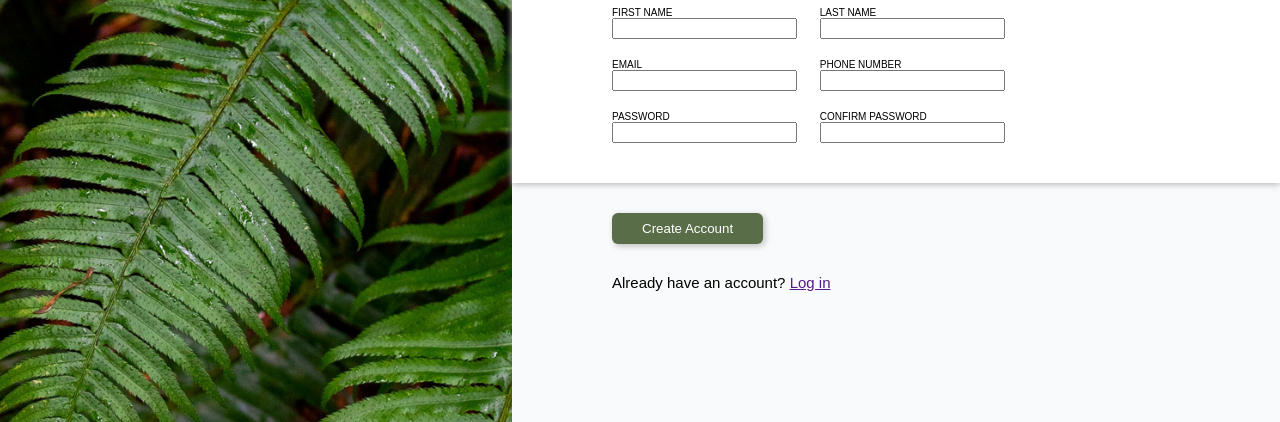
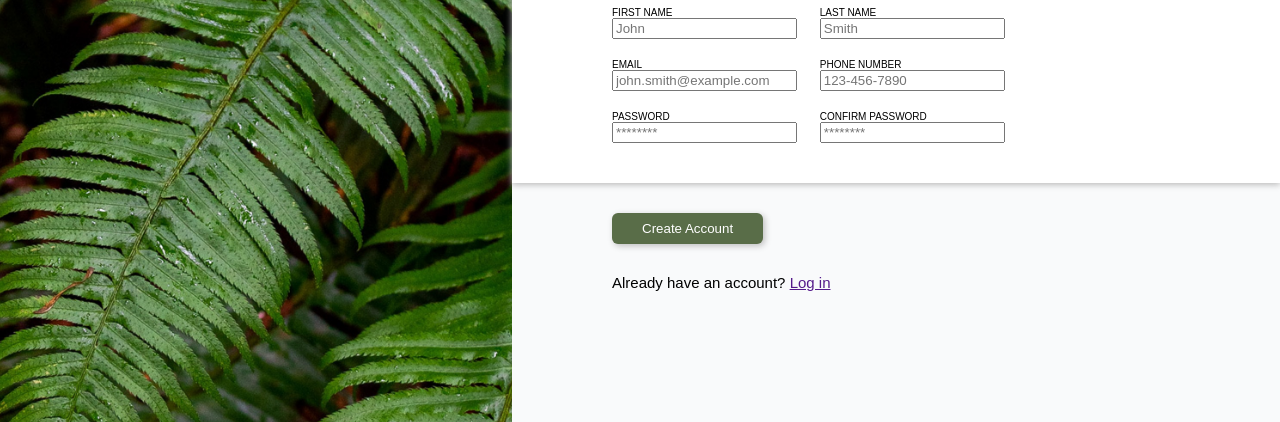
Before and after one commit to xiao-meng1/sign-up-form, a plain HTML site: page index.html in a window 1280 px wide. Shown: the part 378-800 px from the top of the page. Drawn offline with Linux system fonts and the light colour scheme.

Commit message:
add html validation to form inputs

```diff
--- a/index.html
+++ b/index.html
@@ -23,27 +23,27 @@
             <form id="form">
                 <div class="input-block">
                     <label for="first-name">FIRST NAME</label>
-                    <input type="text" id="first-name">
+                    <input type="text" id="first-name" placeholder="John" required>
                 </div>
                 <div class="input-block">
                     <label for="last-name">LAST NAME</label>
-                    <input type="text" id="last-name">
+                    <input type="text" id="last-name" placeholder="Smith" required>
                 </div>
                 <div class="input-block">
                     <label for="email">EMAIL</label>
-                    <input type="email" id="email">
+                    <input type="email" id="email" placeholder="john.smith@example.com" required>
                 </div>
                 <div class="input-block">
                     <label for="phone-number">PHONE NUMBER</label>
-                    <input type="tel" id="phone-number">
+                    <input type="tel" id="phone-number" placeholder="123-456-7890" pattern="[0-9]{3}-[0-9]{3}-[0-9]{4}" required>
                 </div>
                 <div class="input-block">
                     <label for="password">PASSWORD</label>
-                    <input type="password" id="password">
+                    <input type="password" id="password" minlength="6" maxlength="20" placeholder="********" required>
                 </div>
                 <div class="input-block">
                     <label for="confirm-password">CONFIRM PASSWORD</label>
-                    <input type="password" id="confirm-password">
+                    <input type="password" id="confirm-password" minlength="6" maxlength="20" placeholder="********" required>
                 </div>
             </form>
         </div>
--- a/styles.css
+++ b/styles.css
@@ -117,3 +117,14 @@ input, label {
     margin-left: 100px;
     font-size: 15px;
 }
+
+input:focus {
+    border-color: blue;
+    outline: none;
+    box-shadow: rgb(190, 190, 190) 2px 2px 6px;
+}
+
+input:not(:placeholder-shown):not(:focus):invalid {
+    border-color: red;
+    outline: none;
+}
```
